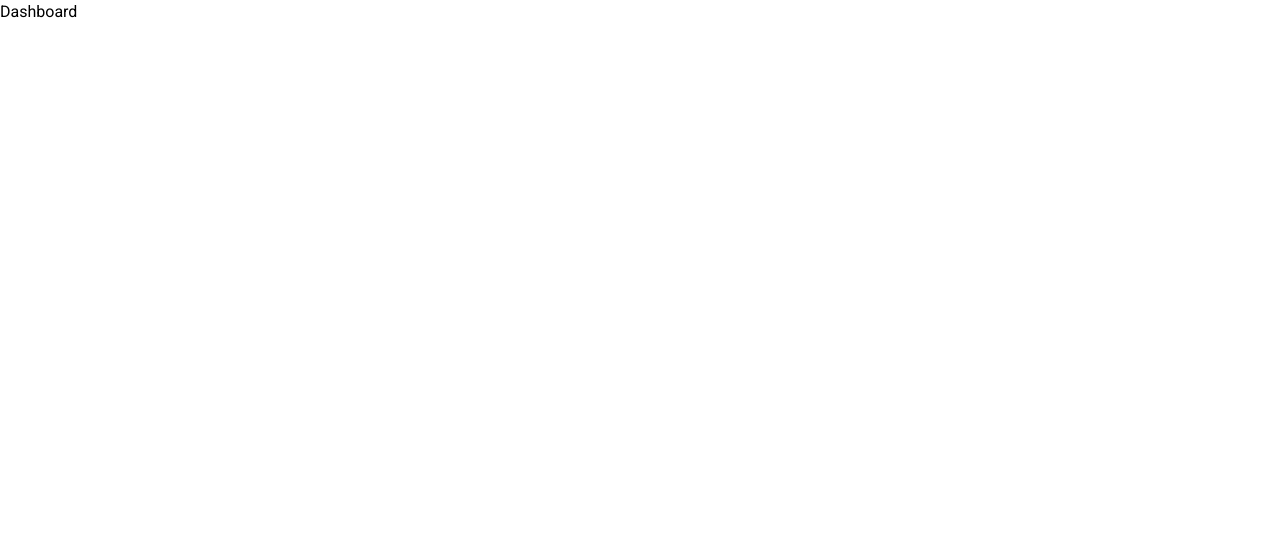
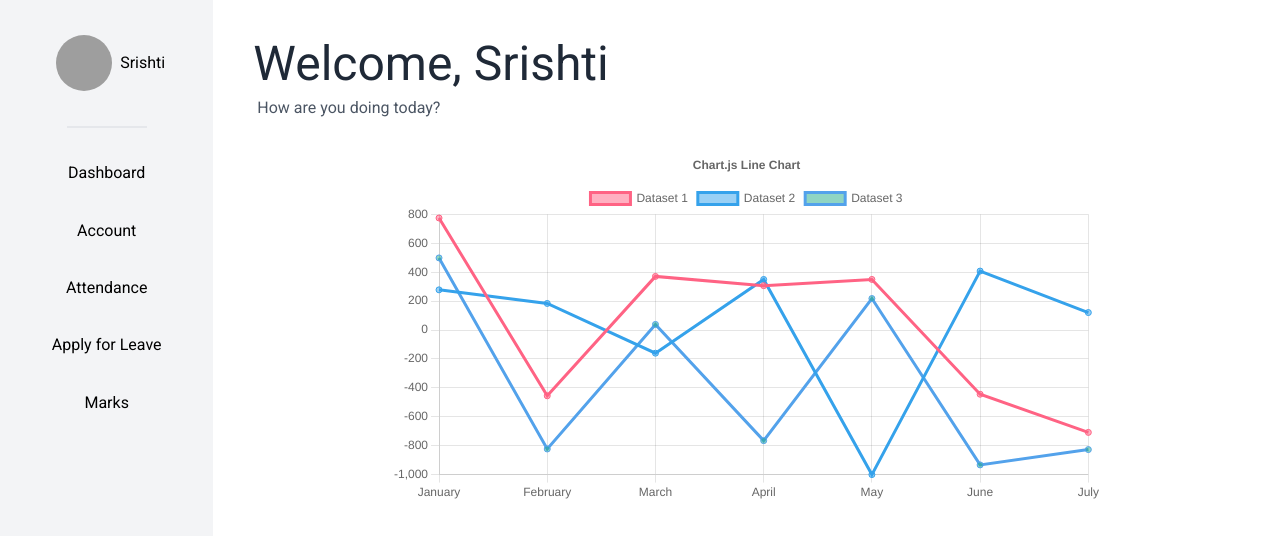
Before and after one commit to pranay101/Attendance-System, a React (Create React App) app: page /dashboard in a window 1280 px wide. Shown: the top 536 px of the page. Built offline with nearby package versions, Linux system fonts and the light colour scheme; grey boxes are pictures that could not be loaded.

Commit message:
created dashboard and linked it to the login page

```diff
--- a/package.json
+++ b/package.json
@@ -5,13 +5,16 @@
   "dependencies": {
     "@emotion/react": "^11.9.3",
     "@emotion/styled": "^11.9.3",
+    "@faker-js/faker": "^7.3.0",
     "@mui/icons-material": "^5.8.4",
     "@mui/material": "^5.8.6",
     "@testing-library/jest-dom": "^5.16.4",
     "@testing-library/react": "^13.1.1",
     "@testing-library/user-event": "^13.5.0",
     "axios": "^0.27.2",
+    "chart.js": "^3.8.0",
     "react": "^18.0.0",
+    "react-chartjs-2": "^4.3.1",
     "react-dom": "^18.0.0",
     "react-router-dom": "^6.3.0",
     "react-scripts": "5.0.1",
--- a/src/App.js
+++ b/src/App.js
@@ -5,7 +5,8 @@ import {Route,Routes} from "react-router-dom"
 
 // containers
 import Homepage from "./Containers/HomePage/Homepage"
-import Dashboard from "./Containers/Dashboard/Dashboard"
+import StudentDashboard from "./Containers/Dashboard/StudentDashboard"
+
 
 
 // Axios config baseurl
@@ -15,8 +16,8 @@ function App() {
   return (
     <div className="h-screen w-screen flex">
       <Routes >
-        <Route path="/dashboard"  element={<Dashboard/>}/>
         <Route path="/"  element={<Homepage/>}/>
+        <Route path="/dashboard"  element={<StudentDashboard/>}/>
       </Routes>
     </div>
   );
--- a/src/Components/Mainpage/LoginForm/LoginForm.js
+++ b/src/Components/Mainpage/LoginForm/LoginForm.js
@@ -2,20 +2,32 @@ import React, { useState } from "react";
 import VisibilityIcon from "@mui/icons-material/Visibility";
 import VisibilityOffIcon from "@mui/icons-material/VisibilityOff";
 import axios from "axios";
+import {useNavigate} from "react-router-dom";
+
 const LoginForm = () => {
   const [showLoginFormAdmin, setshowLoginFormAdmin] = useState(true);
   const [showPassword, setShowPassword] = useState(false);
   const [email, setEmail] = useState("");
   const [password, setPassword] = useState("");
 
-  const loginHandler = () => {
+  const navigate = useNavigate()
+  const loginHandler = (e) => {
+    e.preventDefault();
+
     const url = "api/v1/auth/admin/login/";
     axios
       .post(url, {
         email: email,
         password: password,
       })
-      .then((response) => console.log(response))
+      .then((response) => {
+        console.log("response =>", response);
+
+        // if (response.success)
+            navigate("/dashboard", {replace:true})
+
+      } )
+
       .catch((err) => console.log(err));
   };
 
@@ -39,8 +51,7 @@ const LoginForm = () => {
 
       <form
         className="mt-5 flex flex-col items-center px-5 justify-items-start py-3 "
-        action=""
-        method="post"
+        onSubmit={(e) => loginHandler(e)}
       >
         <label className="text-[13px] inline-flex text-start" htmlFor="">
           Enter your Email
@@ -71,7 +82,7 @@ const LoginForm = () => {
           </span>
         </span>
 
-        <button className="btn" onClick={loginHandler} type="submit">
+        <button className="btn"  type="submit">
           {showLoginFormAdmin ? "Login as Admin" : "Login as Student"}
         </button>
       </form>
--- /dev/null
+++ b/src/Containers/Dashboard/Account/Account.js
@@ -0,0 +1,55 @@
+import axios from "axios";
+import React, { useEffect, useState } from "react";
+
+
+const Account = () => {
+  const [data, setdata] = useState();
+  const user = {name: "Srishti"}
+  useEffect(() => {
+    console.log(user.id);
+    axios
+      .get(`/api/v1/seller/${user.id}`)
+      .then((response) => {
+        setdata(response.data.data);
+      })
+      .catch((err) => console.log(err));
+  }, []);
+
+  let nameOfField = `text-base text-gray-600`;
+  let valueOfTheField = `text-lg text-gray-800 mb-5`;
+  return (
+    <div>
+      <h1 className="text-4xl text-gray-700 text-center my-5">
+        Seller Details
+      </h1>
+      <div className="px-8">
+        <p className={nameOfField}>Aadhar</p>
+        <p className={valueOfTheField}>{data?.Aadhar}</p>
+
+        <p className={nameOfField}>GSTIN</p>
+        <p className={valueOfTheField}>{data?.GSTIN}</p>
+
+        <p className={nameOfField}>PAN</p>
+        <p className={valueOfTheField}>{data?.PAN}</p>
+
+        <p className={nameOfField}>companyName</p>
+        <p className={valueOfTheField}>{data?.companyName}</p>
+
+        <p className={nameOfField}>email</p>
+        <p className={valueOfTheField}>{data?.email}</p>
+
+        <p className={nameOfField}>name</p>
+        <p className={valueOfTheField}>{data?.name}</p>
+
+        <p className={nameOfField}>phoneNo</p>
+        <p className={valueOfTheField}>{data?.phoneNo}</p>
+
+        <p className={nameOfField}>tradeLicense</p>
+        <p className={valueOfTheField}>{data?.tradeLicense}</p>
+      </div>
+      <div></div>
+    </div>
+  );
+};
+
+export default Account;
--- /dev/null
+++ b/src/Containers/Dashboard/ApplyForLeave/ApplyForLeave.js
@@ -0,0 +1,9 @@
+import React from 'react'
+
+const ApplyForLeave = () => {
+  return (
+    <div>ApplyForLeave</div>
+  )
+}
+
+export default ApplyForLeave
--- /dev/null
+++ b/src/Containers/Dashboard/Attendance/Attendance.js
@@ -0,0 +1,9 @@
+import React from 'react'
+
+const Attendance = () => {
+  return (
+    <div>Attendance</div>
+  )
+}
+
+export default Attendance
--- a/src/Containers/Dashboard/Dashboard.js
+++ /dev/null
@@ -1,9 +0,0 @@
-import React from 'react'
-
-const Dashboard = () => {
-  return (
-    <div>Dashboard</div>
-  )
-}
-
-export default Dashboard
--- /dev/null
+++ b/src/Containers/Dashboard/Dashboard/Dashboard.js
@@ -0,0 +1,20 @@
+import React from "react";
+import Graph from "../Graph/Graph";
+
+const Dashboard = ({user}) => {
+  return (
+    <div>
+      <div className="mt-10 lg:ml-5 px-5">
+        <h1 className="text-3xl lg:text-5xl text-gray-800">Welcome, {user.name}</h1>
+        <h3 className="text-base text-gray-600 ml-1 py-2">
+          How are you doing today?
+        </h3>
+      </div>
+      <div className="w-full lg:w-2/3 mx-auto mt-5">
+        <Graph />
+      </div>
+    </div>
+  );
+};
+
+export default Dashboard;
--- /dev/null
+++ b/src/Containers/Dashboard/Graph/Graph.js
@@ -0,0 +1,66 @@
+import React from 'react';
+import {
+  Chart as ChartJS,
+  CategoryScale,
+  LinearScale,
+  PointElement,
+  LineElement,
+  Title,
+  Tooltip,
+  Legend,
+} from 'chart.js';
+import { Line } from 'react-chartjs-2';
+import {faker} from '@faker-js/faker';
+
+ChartJS.register(
+  CategoryScale,
+  LinearScale,
+  PointElement,
+  LineElement,
+  Title,
+  Tooltip,
+  Legend
+);
+
+export const options = {
+  responsive: true,
+  plugins: {
+    legend: {
+      position: 'top',
+    },
+    title: {
+      display: true,
+      text: 'Chart.js Line Chart',
+    },
+  },
+};
+
+const labels = ['January', 'February', 'March', 'April', 'May', 'June', 'July'];
+
+export const data = {
+  labels,
+  datasets: [
+    {
+      label: 'Dataset 1',
+      data: labels.map(() => faker.datatype.number({ min: -1000, max: 1000 })),
+      borderColor: 'rgb(255, 99, 132)',
+      backgroundColor: 'rgba(255, 99, 132, 0.5)',
+    },
+    {
+      label: 'Dataset 2',
+      data: labels.map(() => faker.datatype.number({ min: -1000, max: 1000 })),
+      borderColor: 'rgb(53, 162, 235)',
+      backgroundColor: 'rgba(53, 162, 235, 0.5)',
+    },
+    {
+      label: 'Dataset 3',
+      data: labels.map(() => faker.datatype.number({ min: -1000, max: 1000 })),
+      borderColor: 'rgb(83, 162, 235)',
+      backgroundColor: 'rgba(33, 172, 135, 0.5)',
+    },
+  ],
+};
+
+export default function Graph() {
+  return <Line options={options} data={data} />;
+}
--- /dev/null
+++ b/src/Containers/Dashboard/Marks/Marks.js
@@ -0,0 +1,9 @@
+import React from 'react'
+
+const Marks = () => {
+  return (
+    <div>Marks</div>
+  )
+}
+
+export default Marks
--- /dev/null
+++ b/src/Containers/Dashboard/StudentDashboard.js
@@ -0,0 +1,87 @@
+import { useState } from "react";
+import Dashboard from "./Dashboard/Dashboard";
+import Account from "./Account/Account";
+import Attendance from "./Attendance/Attendance";
+import ApplyForLeave from "./ApplyForLeave/ApplyForLeave";
+import Marks from "./Marks/Marks";
+
+import AccountCircleIcon from "@mui/icons-material/AccountCircle";
+import DashboardIcon from "@mui/icons-material/Dashboard";
+import PercentIcon from "@mui/icons-material/Percent";
+import DraftsIcon from "@mui/icons-material/Drafts";
+import CoPresentIcon from "@mui/icons-material/CoPresent";
+
+const StudentDashboard = () => {
+  const user = { name: "Srishti" };
+  const [Tab, setTab] = useState("DASHBOARD");
+  return (
+    <div className="flex h-full w-full flex-col lg:flex-row">
+      <div className="h-24 w-full lg:h-full lg:w-2/12 bg-gray-100 flex flex-row lg:flex-col items-center">
+        <span className="sm:w-20 flex items-center justify-center h-32 border-b-2">
+          <img
+            className=" m-2 rounded-full h-14 w-14"
+            src="https://iconape.com/wp-content/png_logo_vector/avatar-4.png"
+            alt="avatar"
+          />
+          <p className="hidden lg:block">{user.name}</p>
+        </span>
+        <ul className="flex lg:flex-col lg:h-80 px-7 w-full justify-evenly items-center">
+          <li
+            onClick={() => setTab("DASHBOARD")}
+            className="hover:font-semibold cursor-pointer"
+          >
+            <button className="hidden lg:block">Dashboard</button>
+            <span className="dashboard-navigation">
+              <DashboardIcon />
+            </span>
+          </li>
+          <li
+            onClick={() => setTab("ACCOUNT")}
+            className="hover:font-semibold cursor-pointer"
+          >
+            <button className="hidden lg:block">Account</button>
+            <span className="dashboard-navigation">
+              <AccountCircleIcon />
+            </span>
+          </li>
+          <li
+            onClick={() => setTab("ATTENDANCE")}
+            className="hover:font-semibold cursor-pointer"
+          >
+            <button className="hidden lg:block">Attendance</button>
+            <span className="dashboard-navigation">
+              <CoPresentIcon />
+            </span>
+          </li>
+          <li
+            onClick={() => setTab("APPLYFORLEAVE")}
+            className="hover:font-semibold cursor-pointer"
+          >
+            <button className="hidden lg:block">Apply for Leave</button>
+            <span className="dashboard-navigation">
+              <DraftsIcon />
+            </span>
+          </li>
+          <li
+            onClick={() => setTab("MARKS")}
+            className="hover:font-semibold cursor-pointer"
+          >
+            <button className="hidden lg:block">Marks</button>
+            <span className="dashboard-navigation">
+              <PercentIcon />
+            </span>
+          </li>
+        </ul>
+      </div>
+      <div className="w-full lg:w-10/12 mx-auto">
+        {Tab === "DASHBOARD" ? <Dashboard user={user} /> : null}
+        {Tab === "ACCOUNT" ? <Account /> : null}
+        {Tab === "ATTENDANCE" ? <Attendance /> : null}
+        {Tab === "APPLYFORLEAVE" ? <ApplyForLeave /> : null}
+        {Tab === "MARKS" ? <Marks /> : null}
+      </div>
+    </div>
+  );
+};
+
+export default StudentDashboard;
--- a/src/index.css
+++ b/src/index.css
@@ -47,4 +47,8 @@ code {
   .btn {
     @apply bg-dark text-light py-2 px-4 my-2 rounded-sm text-sm border border-transparent font-medium hover:bg-transparent hover:text-dark hover:border-[#291a1a];
   }
+
+  .dashboard-navigation{
+    @apply lg:hidden h-6 w-6 outline-gray-800;
+  }
 }
```
Also changed, not shown: 1 other file (tests, documents, lock files or other folders).
